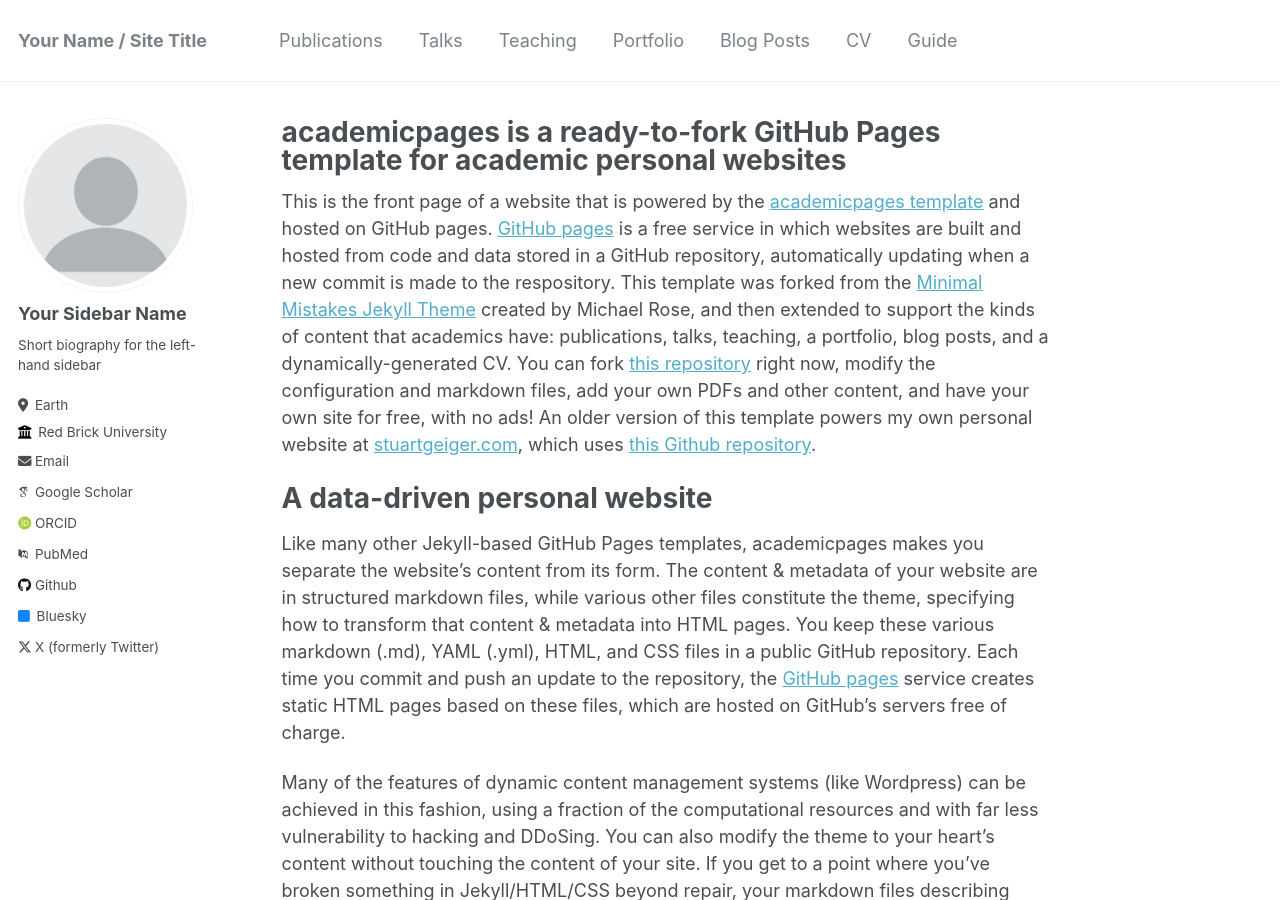
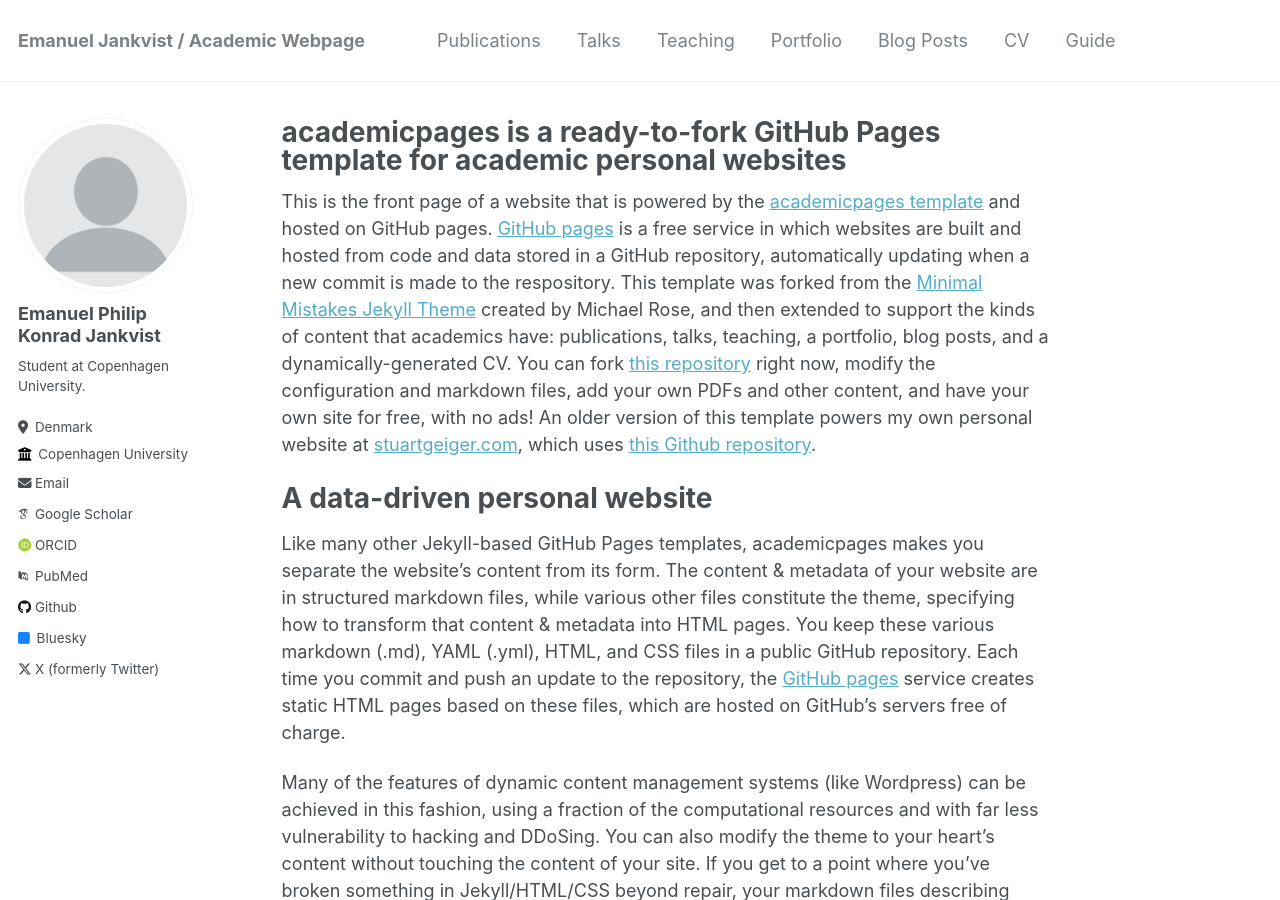
Before and after one commit to EmanuelJankvist/EmanuelJankvist.github.io, a Jekyll site: the page built from _pages/about.md, in a window 1280 px wide and 900 px high. Built offline with Jekyll 4.4.1, drawn with Linux system fonts in a browser that asks for light colours; some web fonts are replaced; some of the changed text lies outside the part shown.

Commit message:
First update of personal information at _config.yml
Filled out some basic personal information.

```diff
--- a/_config.yml
+++ b/_config.yml
@@ -8,13 +8,13 @@
 
 # Basic Site Settings
 locale                   : "en-US"
-title                    : "Your Name / Site Title"
+title                    : "Emanuel Jankvist / Academic Webpage"
 title_separator          : "-"
-name                     : &name "Your Name"
-description              : &description "personal description"
-url                      : https://academicpages.github.io # the base hostname & protocol for your site e.g. "https://mmistakes.github.io"
+name                     : &name "Emanuel Philip Konrad Jankvist"
+description              : &description "Standard Academic Webpage for accesibility of information."
+url                      : https://emanueljankvist.github.io # the base hostname & protocol for your site e.g. "https://mmistakes.github.io"
 baseurl                  : "" # the subpath of your site, e.g. "/blog"
-repository               : "academicpages/academicpages.github.io"
+repository               : "EmanuelJankvist/EmanuelJankvist.github.io"
 
 # Site Author - The following control what appear as part of the author content on the side bar.
 #               If a field is blank the icon and link will not appear, otherwise it will be shown.
@@ -22,13 +22,13 @@
 author:
   # Biographic information
   avatar           : "profile.png"
-  name             : "Your Sidebar Name"
+  name             : "Emanuel Philip Konrad Jankvist"
   pronouns         : # example: "she/her"
-  bio              : "Short biography for the left-hand sidebar"
-  location         : "Earth"
-  employer         : "Red Brick University"
+  bio              : "Student at Copenhagen University."
+  location         : "Denmark"
+  employer         : "Copenhagen University"
   uri              : # URL
-  email            : "none@example.org"
+  email            : "immanuelpkj@protonmail.com"
 
   # Academic websites
   arxiv            : # URL - Update with the correct link to your profile
@@ -42,7 +42,7 @@
   bitbucket        : # Username - Update with your username on the site
   codepen          : # Username
   dribbble         : # Username
-  github           : "academicpages"
+  github           : "EmanuelJankvist"
   kaggle           : # Username
   stackoverflow    : # User number or user number and name (i.e., use "1" or "1/jeff-atwood")
 
```
